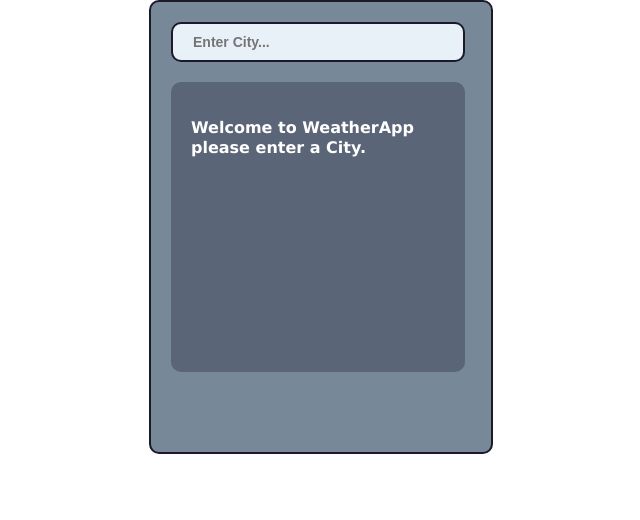
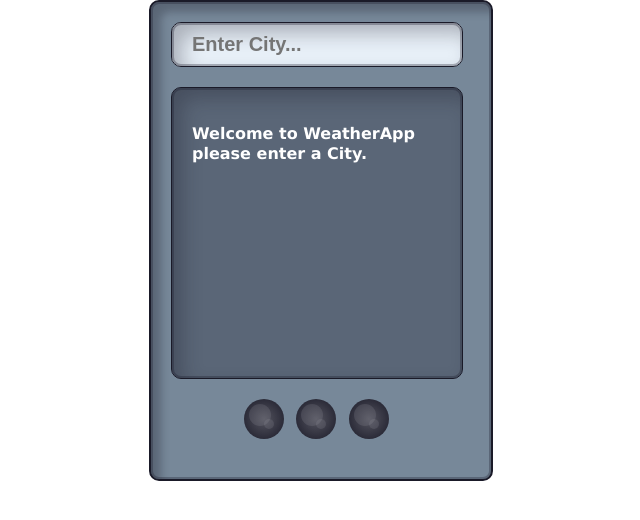
Before and after one commit to TG-web-dev-4/weather-app-web-MichaelAular, a React (Create React App) app: page / in a window 1280 px wide. Shown: the top 520 px of the page, without its empty margins (319-959 px from the left). Built offline with nearby package versions, Linux system fonts and the light colour scheme; no server answers.

Commit message:
page buttons

```diff
--- a/src/App.js
+++ b/src/App.js
@@ -1,6 +1,7 @@
 import './css/App.css'
 import CityInput from './components/cityinput'
 import WeatherCard from './pages/WeatherCard'
+import Pagebuttons from './components/pagebuttons'
 import React, { useState, useEffect } from "react"
 
 function App() {
@@ -10,6 +11,7 @@
     <div className="App">
       <CityInput setWeatherData={setData} />
       <WeatherCard weatherData={data}/>
+      <Pagebuttons />
     </div>
   );
 }
--- /dev/null
+++ b/src/components/pagebuttons.js
@@ -0,0 +1,11 @@
+
+
+export default function Pagebuttons() {
+  return(
+      <div className="pageButtonContainer">
+          <button className="pageBTN PBTN-Card" />
+          <button className="pageBTN PBTN-Detail" />
+          <button className="pageBTN PBTN-Overview" />
+      </div>
+  )
+}
--- a/src/css/App.css
+++ b/src/css/App.css
@@ -1,15 +1,57 @@
+.pageBTN {
+  position: relative;
+  width: 40px;
+  height: 40px;
+  cursor: pointer;
+  border-radius: 50%;
+  border: none;
+  background: radial-gradient(circle, #54545f 0%, #1a1a28 100%);
+}
+
+.pageBTN::before {
+  content: "";
+  position: absolute;
+  width: 22px;
+  height: 22px;
+  left: 5px;
+  top: 5px;
+  border-radius: 50%;
+  background-color: rgba(148, 152, 158, 0.2);
+}
+
+.pageBTN::after {
+  content: "";
+  position: absolute;
+  width: 10px;
+  height: 10px;
+  border-radius: 50%;
+  background-color: rgba(148, 152, 158, 0.2);
+}
+
+.pageBTN:hover {
+  background: radial-gradient(circle, #84c2b8 0%, #0d0d8d 100%);
+}
+
+.pageButtonContainer {
+  display: flex;
+  flex-direction: row;
+  justify-content: center;
+  gap: 5%;
+  width: 250px;
+  padding: 20px;
+}
+
 .App {
   font-style: bold;
   color: white;
-  font-family: 'Lucida Sans', 'Lucida Sans Regular', 'Lucida Grande', 'Lucida Sans Unicode', Geneva, Verdana, sans-serif;
-  font-size: 26px;
+  font-family: "Lucida Sans", "Lucida Sans Regular", "Lucida Grande", "Lucida Sans Unicode", Geneva, Verdana, sans-serif;
+  font-size: 20px;
+  font-weight: bold;
   margin: auto;
-  -webkit-box-align: center;
-      -ms-flex-align: center;
-          align-items: center;
+  align-items: center;
   padding: 20px;
   background-color: lightslategray;
-  height: 410px;
+  box-shadow: inset 0 0 0 2px rgba(26, 26, 40, 0.3), inset 10px 10px 8px 0px rgba(26, 26, 40, 0.3);
   width: 300px;
   border: 2px solid #1a1a28;
   border-radius: 10px;
@@ -21,12 +63,13 @@
   padding-left: 20px;
   width: 260px;
   margin: auto;
-  border: 2px solid #1a1a28;
+  border: 1px solid #1a1a28;
   background-color: #e8f0f8;
+  box-shadow: inset 0 0 0 2px rgba(26, 26, 40, 0.3), inset 10px 10px 20px rgba(26, 26, 40, 0.3);
   color: #1a1a28;
   border-radius: 10px;
-  font-size: 14px;
   font-weight: bolder;
+  font-size: 20px;
 }
 
 .input:focus {
@@ -37,12 +80,18 @@
   position: relative;
   padding: 20px;
   margin-top: 20px;
-  font-weight: bold;
-  width: 254px;
+  width: 250px;
   height: 250px;
   border-radius: 10px;
+  border: 1px solid #1a1a28;
   background-color: rgba(26, 26, 40, 0.3);
-  line-height: 0.2;
+  box-shadow: inset 0 0 0 2px rgba(26, 26, 40, 0.3), inset 10px 10px 20px rgba(26, 26, 40, 0.3);
+  line-height: 0.3;
+}
+.card .cityname {
+  font-size: 30px;
+  margin-bottom: 50px;
+  text-shadow: 4px 4px 10px #1a1a28;
 }
 
 .welcome {
@@ -55,5 +104,4 @@
   position: absolute;
   right: -20px;
   bottom: -40px;
-}
-/*# sourceMappingURL=App.css.map */
+}/*# sourceMappingURL=App.css.map */
--- a/src/css/App.scss
+++ b/src/css/App.scss
@@ -1,13 +1,17 @@
+@import "../css/buttons";
+
 .App {
   font-style: bold;
   color: white;
   font-family: 'Lucida Sans', 'Lucida Sans Regular', 'Lucida Grande', 'Lucida Sans Unicode', Geneva, Verdana, sans-serif;
-  font-size: 26px;
+  font-size: 20px;
+  font-weight: bold;
   margin: auto;
   align-items: center;
   padding: 20px;
   background-color: lightslategray;
-  height: 410px;
+  box-shadow: inset 0 0 0 2px rgba(26, 26, 40, 0.3),
+              inset 10px 10px 8px 0px rgba(26, 26, 40, 0.3);
   width: 300px;
   border: 2px solid rgb(26, 26, 40);
   border-radius: 10px;
@@ -19,12 +23,14 @@
   padding-left: 20px;
   width: 260px;
   margin: auto;
-  border: 2px solid rgb(26, 26, 40);
+  border: 1px solid rgb(26, 26, 40);
   background-color: rgb(232, 240, 248);
+  box-shadow: inset 0 0 0 2px rgba(26, 26, 40, 0.3),
+              inset 10px 10px 20px rgba(26, 26, 40, 0.3);
   color: rgb(26, 26, 40);
   border-radius: 10px;
-  font-size: 14px;
   font-weight: bolder;
+  font-size: 20px;
 }
 
 .input:focus {
@@ -35,12 +41,19 @@
   position: relative;
   padding: 20px;
   margin-top: 20px;
-  font-weight: bold;
-  width: 254px;
+  width: 250px;
   height: 250px;
   border-radius: 10px;
+  border: 1px solid rgb(26, 26, 40);
   background-color:rgba(26, 26, 40, 0.3);
-  line-height: 0.2;
+  box-shadow: inset 0 0 0 2px rgba(26, 26, 40, 0.3),
+              inset 10px 10px 20px rgba(26, 26, 40, 0.3);
+  line-height: 0.3;
+  .cityname{
+    font-size: 30px;
+    margin-bottom:50px;
+    text-shadow: 4px 4px 10px rgb(26, 26, 40);
+  }
 }
 
 .welcome {
--- /dev/null
+++ b/src/css/buttons.css
@@ -0,0 +1,42 @@
+.pageBTN {
+  position: relative;
+  width: 40px;
+  height: 40px;
+  cursor: pointer;
+  border-radius: 50%;
+  border: none;
+  background: radial-gradient(circle, #54545f 0%, #1a1a28 100%);
+}
+
+.pageBTN::before {
+  content: "";
+  position: absolute;
+  width: 22px;
+  height: 22px;
+  left: 5px;
+  top: 5px;
+  border-radius: 50%;
+  background-color: rgba(148, 152, 158, 0.2);
+}
+
+.pageBTN::after {
+  content: "";
+  position: absolute;
+  width: 10px;
+  height: 10px;
+  border-radius: 50%;
+  background-color: rgba(148, 152, 158, 0.2);
+}
+
+.pageBTN:hover {
+  background: radial-gradient(circle, #84c2b8 0%, #0d0d8d 100%);
+}
+
+.pageButtonContainer {
+  display: flex;
+  flex-direction: row;
+  justify-content: center;
+  gap: 5%;
+  width: 250px;
+  padding: 20px;
+}/*# sourceMappingURL=buttons.css.map */
--- /dev/null
+++ b/src/css/buttons.scss
@@ -0,0 +1,42 @@
+  .pageBTN{
+    position: relative;
+    width: 40px;
+    height: 40px;
+    cursor: pointer;
+    border-radius: 50%;
+    border: none;
+    background: radial-gradient(circle, rgb(84, 84, 95) 0%, rgb(26, 26, 40) 100%);
+  }
+
+  .pageBTN::before {
+    content: '';
+    position: absolute;
+    width: 22px;
+    height: 22px;
+    left: 5px;
+    top: 5px;
+    border-radius: 50%;
+    background-color: rgba(148, 152, 158, 0.2);
+  }
+
+  .pageBTN::after {
+    content: '';
+    position: absolute;
+    width: 10px;
+    height: 10px;
+    border-radius: 50%;
+    background-color: rgba(148, 152, 158, 0.2);
+  }
+
+  .pageBTN:hover {
+    background: radial-gradient(circle, rgb(132, 194, 184) 0%,  rgb(13, 13, 141) 100%);
+  }
+
+  .pageButtonContainer {
+    display: flex;
+    flex-direction: row;
+    justify-content: center;
+    gap: 5%;
+    width: 250px;
+    padding: 20px;
+  }
--- a/src/pages/WeatherCard.js
+++ b/src/pages/WeatherCard.js
@@ -3,16 +3,17 @@
 function WeatherCard ({weatherData}) {
 
   return (
-    <div className="container card">
+    <div className="card">
         {typeof weatherData.main === 'undefined' ? (
           <div>
             <p className="welcome">Welcome to WeatherApp please enter a City.</p>
           </div>
         ) : (
           <div>
-            <p>{weatherData.name}, {weatherData.sys.country}</p>
-            <p className="temp">min temp: {Math.round(weatherData.main.temp_min)}℃</p>
-            <p className="temp">max temp: {Math.round(weatherData.main.temp_max)}℃</p>
+            <p className="cityname">{weatherData.name}, {weatherData.sys.country}</p>
+            <p>min temp: {Math.round(weatherData.main.temp_min)}℃</p>
+            <p>max temp: {Math.round(weatherData.main.temp_max)}℃</p>
+            <p>humidity: {weatherData.main.humidity}</p>
             <p>{weatherData.weather[0].main}</p>
             <img className="weatherIcon" src={`http://openweathermap.org/img/wn/${weatherData.weather[0].icon}@4x.png`} />
           </div>
```
Also changed, not shown: 2 other files (tests, documents, lock files or other folders).
